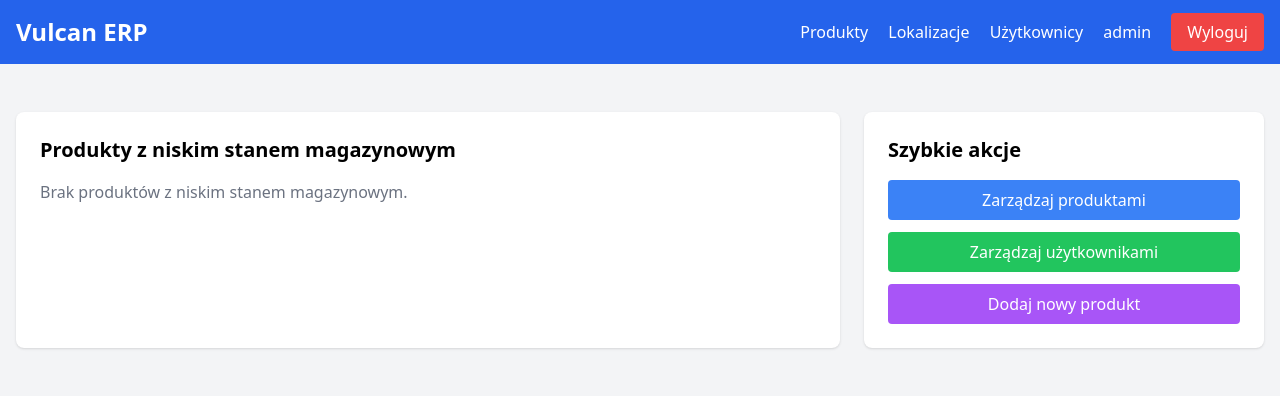
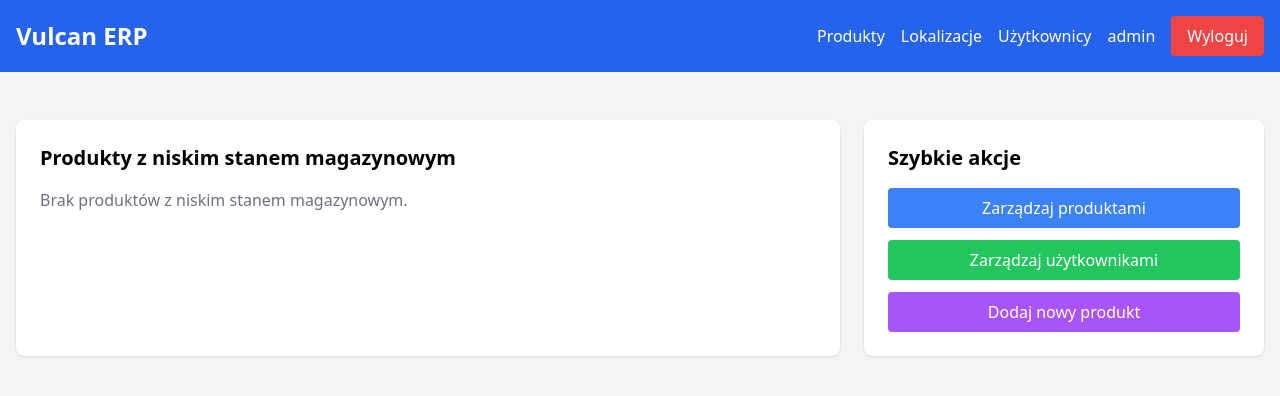
Before and after one commit to MagicKaDo/wms-application, a Flask app: page / in a window 1280 px wide. Shown: the top 396 px of the page. Run offline with Flask 3, Linux system fonts and the light colour scheme; a user stored in the database is signed in; some libraries are stand-ins or nearby versions.

Commit message:
final mvp

```diff
--- a/app.py
+++ b/app.py
@@ -106,14 +106,14 @@ def add_product():
 @app.route('/users')
 @login_required
 def user_list():
-    users = User.query.all()
+    users = User.query.order_by(User.id.asc()).all()
     return render_template('users/list.html', users=users)
 # Rejestracja nowego użytkownika
 @app.route('/register', methods=['GET', 'POST'])
 @login_required
 def register():
     # Tylko admin może rejestrować nowych użytkowników
-    if current_user.role != 'admin':
+    if current_user.role != 'Administrator':
         flash('Brak uprawnień!', 'danger')
         return redirect(url_for('dashboard'))
 
@@ -219,7 +219,7 @@ def edit_location(location_id):
 @login_required
 def edit_user(user_id):
     # Tylko admin może edytować użytkowników
-    if current_user.role != 'admin':
+    if current_user.role != 'Administrator':
         flash('Brak uprawnień!', 'danger')
         return redirect(url_for('dashboard'))
 
--- a/templates/base.html
+++ b/templates/base.html
@@ -8,22 +8,25 @@
     <script src="https://cdn.tailwindcss.com"></script>
 </head>
 <body class="bg-gray-100">
-    <!-- ... istniejący kod ... -->
 <nav class="bg-blue-600 text-white p-4">
-    <div class="container mx-auto flex justify-between items-center">
+    <div class="container mx-auto flex flex-col md:flex-row justify-between items-center space-y-4 md:space-y-0">
+        {% if current_user.is_authenticated %}
         <a href="/" class="text-2xl font-bold">Vulcan ERP</a>
-        <div>
+        {% else %}
+        <h2 class="text-2xl font-bold">Vulcan ERP</h2>
+        {% endif %}
+
+        <div class="flex flex-col md:flex-row items-center space-y-2 md:space-y-0 md:space-x-4">
             {% if current_user.is_authenticated %}
-                <a href="{{ url_for('product_list') }}" class="mr-4">Produkty</a>
-                <a href="{{ url_for('location_list') }}" class="mr-4">Lokalizacje</a>
-                <a href="{{ url_for('user_list') }}" class="mr-4">Użytkownicy</a>
-                <span class="mr-4">{{ current_user.username }}</span>
-                <a href="{{ url_for('logout') }}" class="bg-red-500 hover:bg-red-700 px-4 py-2 rounded">Wyloguj</a>
+                <a href="{{ url_for('product_list') }}" class="hover:underline">Produkty</a>
+                <a href="{{ url_for('location_list') }}" class="hover:underline">Lokalizacje</a>
+                <a href="{{ url_for('user_list') }}" class="hover:underline">Użytkownicy</a>
+                <span class="font-medium">{{ current_user.username }}</span>
+                <a href="{{ url_for('logout') }}" class="bg-red-500 hover:bg-red-700 px-4 py-2 rounded whitespace-nowrap">Wyloguj</a>
             {% endif %}
         </div>
     </div>
 </nav>
-<!-- ... istniejący kod ... -->
 
     <div class="container mx-auto mt-8 p-4">
         {% with messages = get_flashed_messages(with_categories=true) %}
```
Also changed, not shown: forms.py (+10 -10 lines).
